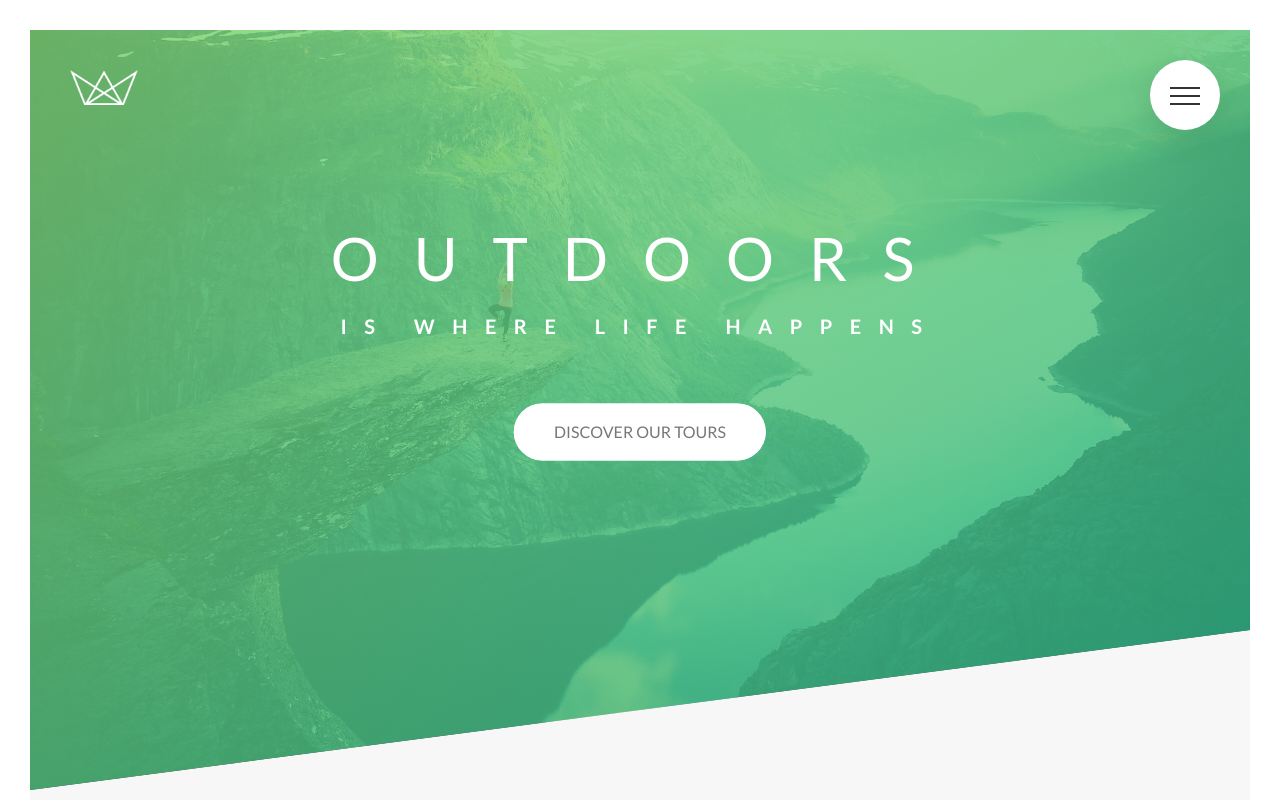
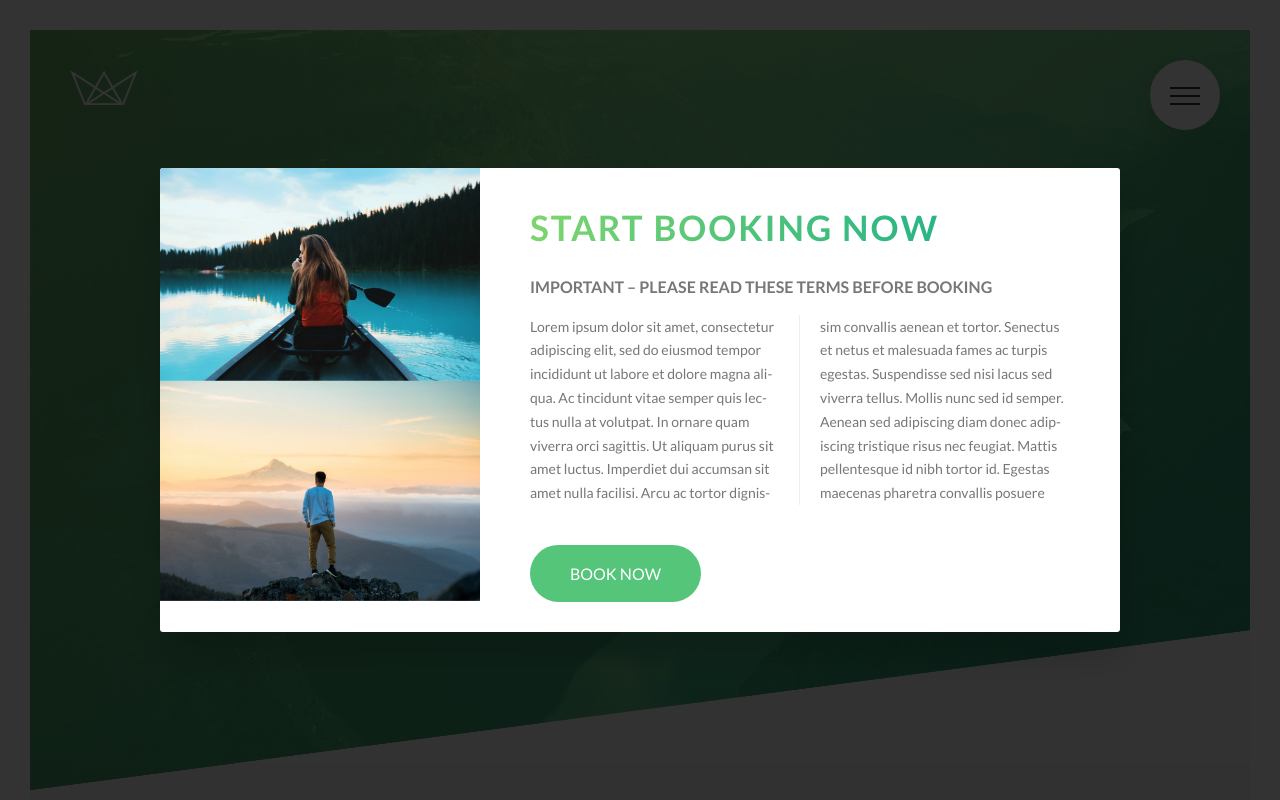
Before and after one commit to sarahrileydev/natours-sass, a website: page index.html in a window 1280 px wide. Shown: the top 800 px of the page. Drawn offline with Linux system fonts and the light colour scheme.

Commit message:
started popup - hyphens not working

```diff
--- a/index.html
+++ b/index.html
@@ -27,11 +27,26 @@
 
         <nav class="navigation__nav">
             <ul class="navigation__list">
-                <li class="navigation__item"><a href="#" class="navigation__link"><span>01</span>About Natours</a></li>
-                <li class="navigation__item"><a href="#" class="navigation__link"><span>02</span>Your Benefits</a></li>
-                <li class="navigation__item"><a href="#" class="navigation__link"><span>03</span>Popular Tours</a></li>
-                <li class="navigation__item"><a href="#" class="navigation__link"><span>04</span>Stories</a></li>
-                <li class="navigation__item"><a href="#" class="navigation__link"><span>05</span>Book Now</a></li>
+                <li class="navigation__item">
+                    <a href="#" class="navigation__link">
+                        <span>01</span>About Natours</a>
+                </li>
+                <li class="navigation__item">
+                    <a href="#" class="navigation__link">
+                        <span>02</span>Your Benefits</a>
+                </li>
+                <li class="navigation__item">
+                    <a href="#" class="navigation__link">
+                        <span>03</span>Popular Tours</a>
+                </li>
+                <li class="navigation__item">
+                    <a href="#" class="navigation__link">
+                        <span>04</span>Stories</a>
+                </li>
+                <li class="navigation__item">
+                    <a href="#" class="navigation__link">
+                        <span>05</span>Book Now</a>
+                </li>
             </ul>
         </nav>
     </div>
@@ -378,6 +393,29 @@
             </div>
         </div>
     </footer>
+
+    <div class="popup">
+        <div class="popup__content">
+            <div class="popup__left">
+                <img src="img/nat-8.jpg" alt="Tour Photo" class="popup__img">
+                <img src="img/nat-9.jpg" alt="Tour Photo" class="popup__img">
+            </div>
+
+            <div class="popup__right">
+                <h2 class="heading-secondary u-margin-bottom-small">start booking now</h2>
+                <h3 class="heading-tertiary u-margin-bottom-small">Important &ndash; Please read these terms before booking</h3>
+                <p class="popup__text">
+                    Lorem ipsum dolor sit amet, consectetur adipiscing elit, sed do eiusmod tempor incididunt ut labore et dolore magna aliqua.
+                    Ac tincidunt vitae semper quis lectus nulla at volutpat. In ornare quam viverra orci sagittis. Ut aliquam
+                    purus sit amet luctus. Imperdiet dui accumsan sit amet nulla facilisi. Arcu ac tortor dignissim convallis
+                    aenean et tortor. Senectus et netus et malesuada fames ac turpis egestas. Suspendisse sed nisi lacus
+                    sed viverra tellus. Mollis nunc sed id semper. Aenean sed adipiscing diam donec adipiscing tristique
+                    risus nec feugiat. Mattis pellentesque id nibh tortor id. Egestas maecenas pharetra convallis posuere
+                </p>
+                <a href="#" class="btn btn--green">Book Now</a>
+            </div>
+        </div>
+    </div>
     <!--
     <section class="grid-test">
         <div class="row">
--- a/sass/abstracts/_mixins.scss
+++ b/sass/abstracts/_mixins.scss
@@ -5,3 +5,10 @@
         clear: both;
     }
 }
+
+@mixin absCenter {
+    position: absolute;
+    top: 50%;
+    left: 50%;
+    transform: translate(-50%, -50%);
+}
--- a/sass/components/_card.scss
+++ b/sass/components/_card.scss
@@ -134,10 +134,8 @@
 
     //BACK SIDE STYLING
     &__cta {
-        position: absolute;
-        top: 50%;
-        left:50%;
-        transform: translate(-50%, -50%);
+        @include absCenter;
+
         width: 90%;
         text-align: center;
     }
--- a/sass/components/_form.scss
+++ b/sass/components/_form.scss
@@ -74,16 +74,17 @@
         left: 0;
 
         &::after {
+            @include absCenter;
             content: "";
             display: block;
             height: 1.3rem;
             width: 1.3rem;
             background-color: $color-primary;
             border-radius: 50%;
-            position: absolute;
-            top: 50%;
-            left: 50%;
-            transform: translate(-50%, -50%);
+            // position: absolute;
+            // top: 50%;
+            // left: 50%;
+            // transform: translate(-50%, -50%);
             opacity: 0;
             transition: opacity .2s;
         }
--- /dev/null
+++ b/sass/components/_popup.scss
@@ -0,0 +1,55 @@
+.popup {
+    background-color: rgba($color-black, .8);
+
+    height: 100vh;
+    width: 100%;
+    position: fixed;
+    top: 0;
+    left: 0;
+    z-index: 9000;
+
+    &__content {
+        @include absCenter;
+        width: 75%;
+        background-color: $color-white;
+        box-shadow: 0 2rem 4rem rgba($color-black, .2);
+        border-radius: 3px;
+        display: table;
+        overflow: hidden;
+    }
+
+    &__left {
+        width: 33.333333%;
+        display: table-cell;
+
+    }
+
+    &__right {
+        width: 66.666667%;
+        display: table-cell;
+        vertical-align: middle;
+        padding: 3rem 5rem;
+    }
+
+    &__img {
+        display: block;
+        width: 100%;
+    }
+
+    &__text {
+        font-size: 1.4rem;
+        margin-bottom: 4rem;
+
+        -moz-column-count: 2;
+        -moz-column-gap: 4rem;
+        -moz-column-rule: 1px solid $color-grey-light-2;
+        column-count: 2;
+        column-gap: 4rem;
+        column-rule: 1px solid $color-grey-light-2;
+
+        -moz-hyphens: auto;
+        -ms-hyphens: auto;
+        -webkit-hyphens: auto;
+        hyphens: auto;
+    }
+}
--- a/sass/layout/_navigation.scss
+++ b/sass/layout/_navigation.scss
@@ -44,10 +44,11 @@
     }
 
     &__list {
-        position: absolute;
-        top: 50%;
-        left: 50%;
-        transform: translate(-50%, -50%);
+        @include absCenter;
+        // position: absolute;
+        // top: 50%;
+        // left: 50%;
+        // transform: translate(-50%, -50%);
         list-style: none;
         text-align: center;
         width: 100%;
--- a/sass/main.scss
+++ b/sass/main.scss
@@ -13,7 +13,9 @@
 @import "components/composition";
 @import "components/feature-box";
 @import "components/form";
+@import "components/popup";
 @import "components/story";
+
 
 @import "layout/grid";
 @import "layout/header";
```
Also changed, not shown: css/style.css.
